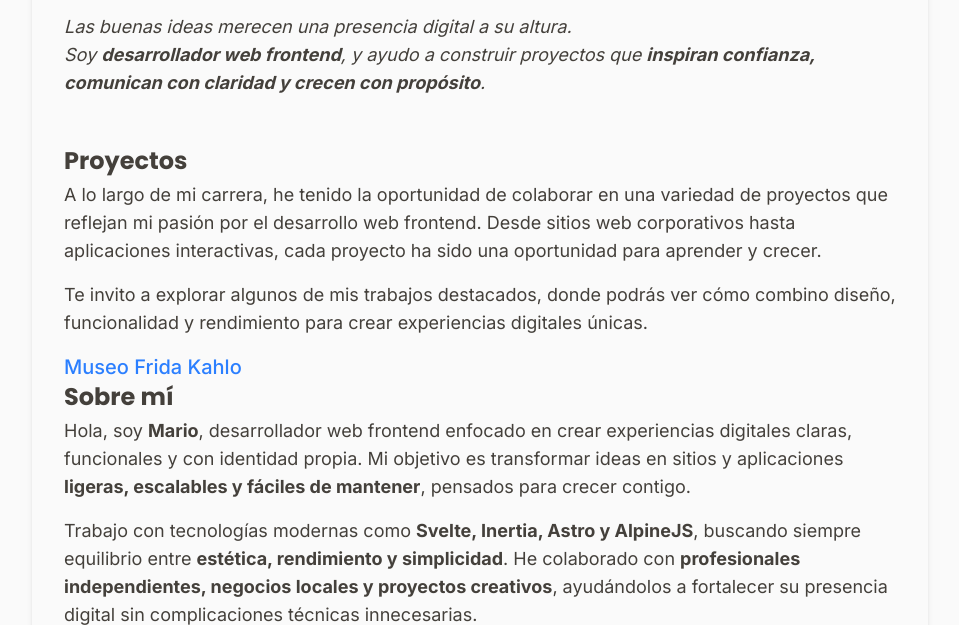
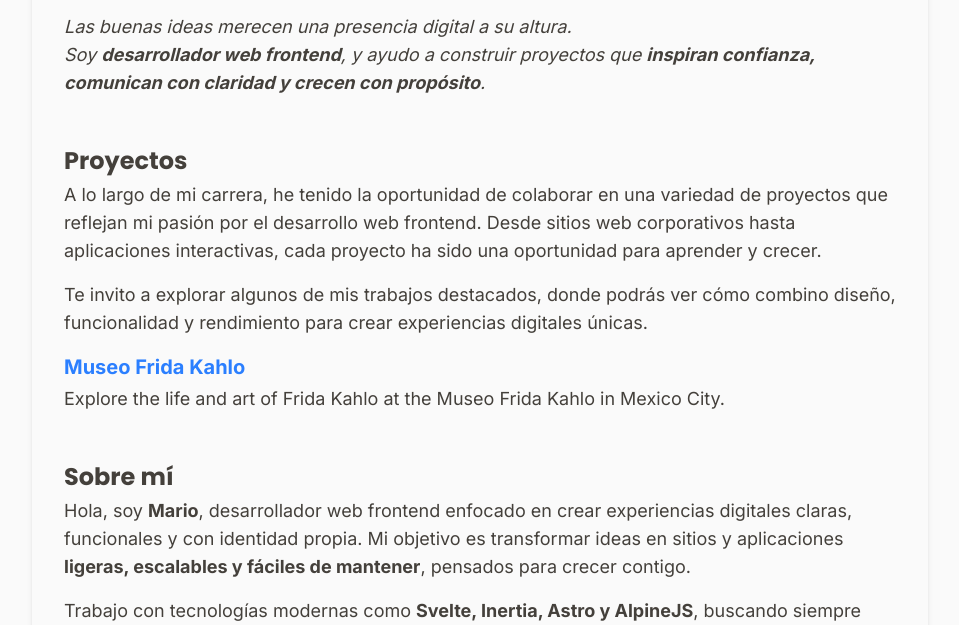
Before and after one commit to Max131/portfolio, an Astro site: page / in a window 1280 px wide. Shown: the part 151-776 px from the top of the page, without its empty margins (160-1119 px from the left). Built offline with nearby package versions, Linux system fonts and the light colour scheme; Astro itself is replaced by a stand-in of ours.

Commit message:
feat(Projects.astro): añadir sección de proyectos con traducción y enlaces fix(mfk.md): actualizar la imagen del proyecto MFK a una URL válida refactor(index.astro): extraer sección de proyectos a un componente separado

```diff
--- /dev/null
+++ b/src/components/sections/Projects.astro
@@ -0,0 +1,34 @@
+---
+import { defaultLang } from "@i18n/ui.ts";
+import { useTranslation } from "@i18n/utils.ts";
+import { getCollection } from "astro:content";
+import { Image } from "astro:assets";
+import { isURL } from "@utils/index";
+
+const currentLocale = Astro.currentLocale || defaultLang;
+const t = useTranslation(currentLocale);
+---
+
+<section id="projects" class="mb-12">
+  <h2 class="font-title font-bold mb-1 text-2xl">{t("projects.title")}</h2>
+  <div class="text-lg *:[p]:mb-4" set:html={t("projects.content")} />
+  {
+    (await getCollection("projects", ({ data: { featured } }) => featured)).map(
+      (project) => (
+        <article class="mb-6">
+          <h3 class="font-semibold text-xl mb-1">
+            <a
+              class="text-blue-500 hover:underline"
+              href={project.data.link}
+              target="_blank"
+              rel="noopener noreferrer"
+            >
+              {project.data.title}
+            </a>
+          </h3>
+          <p class="text-lg">{project.data.summary}</p>
+        </article>
+      ),
+    )
+  }
+</section>
--- a/src/content/projects/mfk.md
+++ b/src/content/projects/mfk.md
@@ -4,7 +4,7 @@ date: "2024-06-20"
 summary: "Explore the life and art of Frida Kahlo at the Museo Frida Kahlo in Mexico City."
 categories: ["Museums", "Mexico City"]
 tags: ["Frida Kahlo", "Art", "Culture"]
-images: ["https://example.com/frida-kahlo-museum.jpg"]
+images: ["https://picsum.photos/id/1011/640/480"]
 dirimages: "mfk"
 featured: true
 link: "https://www.museofridakahlo.org.mx/"
--- a/src/pages/index.astro
+++ b/src/pages/index.astro
@@ -2,7 +2,8 @@
 import Layout from "@layouts/Default.astro";
 import { defaultLang, site, contactItems } from "@i18n/ui.ts";
 import { useTranslation } from "@i18n/utils.ts";
-import { getCollection, getEntry } from "astro:content";
+import { getCollection } from "astro:content";
+import Projects from "@components/sections/Projects.astro";
 
 const currentLocale = Astro.currentLocale || defaultLang;
 const t = useTranslation(currentLocale);
@@ -10,7 +11,6 @@ const t = useTranslation(currentLocale);
 
 <Layout title={t("user.role")}>
 	<section class="mb-12" id="hero">
-		<div>
 		<h1 class="font-title font-bold bg-neutral-800 -mx-8 -mt-6 px-8 py-4">
 			<span class="text-3xl text-yellow-400">
 				{site.user}<br />
@@ -20,30 +20,9 @@ const t = useTranslation(currentLocale);
 			</span>
 		</h1>
 		<div class="text-lg pt-6 italic" set:html={t("hero.content")} />
-		</div>
 	</section>
 
-	<section id="projects" class="mb-12">
-		<h2 class="font-title font-bold mb-1 text-2xl">{t("projects.title")}</h2>
-		<div class="text-lg *:[p]:mb-4" set:html={t("projects.content")} />
-		<ul class="mt-4 space-y-2">
-			{
-				(
-					await getCollection("projects", ({ data: { featured } }) => featured)
-				).map((project) => (
-					<li>
-						<a
-							class="inline-flex gap-1 items-base text-blue-500"
-							href={project.data.link}
-							target="_blank"
-							rel="noopener noreferrer"
-						>
-							<span class="font-medium text-xl">{project.data.title}</span>
-						</a>
-					</li>
-				))
-			}
-		</ul>
+	<Projects />
 
 	<section class="mb-12" id="about">
 		<h2 class="font-title font-bold mb-1 text-2xl">{t("about.title")}</h2>
@@ -58,7 +37,7 @@ const t = useTranslation(currentLocale);
 				contactItems.map((item) => (
 					<li>
 						<a
-								class="inline-flex gap-1 items-base text-blue-500"
+							class="inline-flex gap-1 items-base text-blue-600"
 							href={item.link}
 							target="_blank"
 							rel="noopener noreferrer"
@@ -73,5 +52,4 @@ const t = useTranslation(currentLocale);
 			}
 		</ul>
 	</section>
-	</section>
 </Layout>
```
Lines whose indentation alone changed are shown as unchanged.
